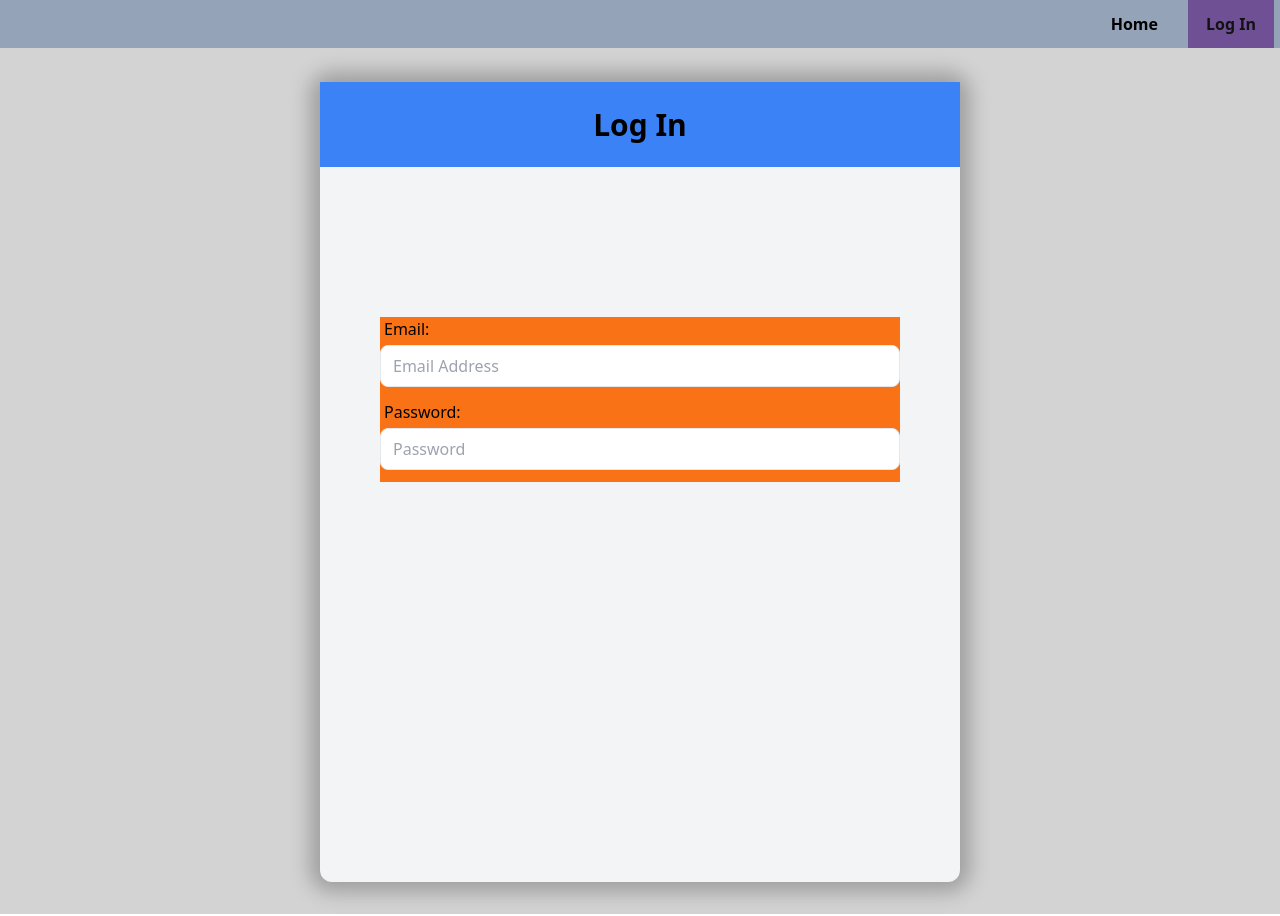
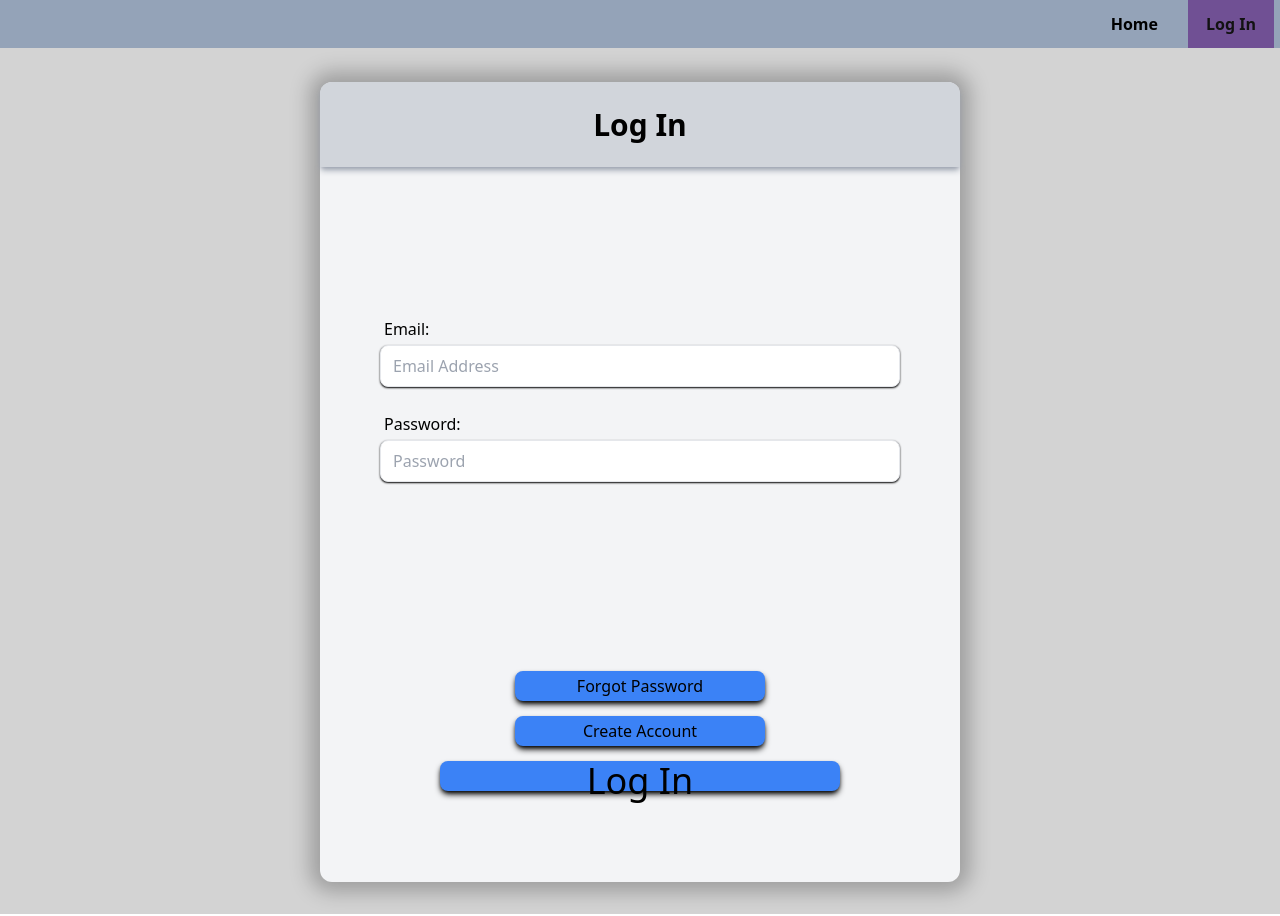
Before and after one commit to ViktorOlausson/oop2_projekt_grupp7, a React (Vite) app in the folder oop2blogapp/: page /login in a window 1280 px wide. Built offline with nearby package versions, Linux system fonts and the light colour scheme; no server answers.

Commit message:
log in functionality done

```diff
--- a/oop2blogapp/src/main.jsx
+++ b/oop2blogapp/src/main.jsx
@@ -9,6 +9,7 @@ import App from './App.jsx'
 import Home from "./pages/Home.jsx"
 import ErrorPage from './pages/ErrorPage.jsx'
 import Login from './pages/Login.jsx'
+import NotYetImplemented from './pages/NotYetImplemented.jsx'
 
 const router = createBrowserRouter([
   {
@@ -17,9 +18,8 @@ const router = createBrowserRouter([
     errorElement: <ErrorPage/>,
     children:[
       {path:"/", element: <Home/>},
-      {path:"/login", element: <Protected authentication={false}>
-      <Login/>
-    </Protected>},
+      {path:"/login", element: <Protected authentication={false}> <Login/> </Protected>},
+      {path: "/notYetImplemented", element: <Protected authentication={false}> <NotYetImplemented/> </Protected> }
     ]
   }
 ])
--- a/oop2blogapp/src/pages/Login.jsx
+++ b/oop2blogapp/src/pages/Login.jsx
@@ -31,18 +31,33 @@ function Login() {
     }
   }
 
+  const buttonStyle =
+  "h-[30px] w-[250px] mb-[15px] font-medium text-black duration-500 shadow-md shadow-black bg-blue-500 rounded-lg hover:bg-blue-900 hover:text-white hover:shadow-none"
+
+  const forgotPasswordNav = "/notYetImplemented"
+  const createAccountNav = "/notYetImplemented"
+
   return (
     <div className='py-8'>
       <div className="flex items-center justify-center h-full">
         <Card className='flex flex-col items-center'>
-          <div className='flex w-full items-center justify-center h-[85px] bg-blue-500'> {/* Heading div */}
+          <div className='flex w-full items-center justify-center h-[85px] bg-gray-300 rounded-t-xl shadow-md shadow-gray-400'> {/* Heading div */}
             <h2 className="text-3xl font-bold leading-tight">Log In</h2>
           </div>
+          <form action="" onSubmit={handleSubmit(login)} className='mt-[150px]'>
+            <div className='flex flex-col h-[165px] w-[520px] justify-between'> {/* Input div */}
+              <Input className="shadow-sm shadow-black focus:shadow-none focus:border-gray-400 duration-300" label="Email: " placeholder="Email Address" type="email" {...register("email", {required: true,})}/>
+              <Input className="shadow-sm shadow-black focus:shadow-none focus:border-gray-400 duration-300" label="Password: " type="password" placeholder="Password" {...register("password", { required: true })}/>
+            </div>
 
-          <div className='flex flex-col h-[165px] w-[520px] mt-[150px] justify-between bg-orange-500'> {/* Input div */}
-            <Input label="Email: " placeholder="Email Address" type="email" {...register("email", {required: true,})}/>
-            <Input className="mb-3" label="Password: " type="password" placeholder="Password" {...register("password", { required: true })}/>
-          </div>
+            <div className='h-full w-full mt-3 flex flex-col items-center justify-end'>  {/* Button div */}
+              <Button className={`${buttonStyle}`} padding='' onClick={() => navigate(forgotPasswordNav)}> Forgot Password </Button>
+              <Button className={`${buttonStyle}`} padding='' onClick={() => navigate(createAccountNav)}> Create Account </Button>
+
+              <Button className={`${buttonStyle} w-[400px] h-20 text-4xl font-bold mb-5 rounded`} padding='' type="submit"> Log In </Button>
+            </div>
+          </form>
+
 
         </Card>
       </div>
--- /dev/null
+++ b/oop2blogapp/src/pages/NotYetImplemented.jsx
@@ -0,0 +1,9 @@
+import React from 'react'
+
+function NotYetImplemented() {
+  return (
+    <div>NotYetImplemented</div>
+  )
+}
+
+export default NotYetImplemented
```
